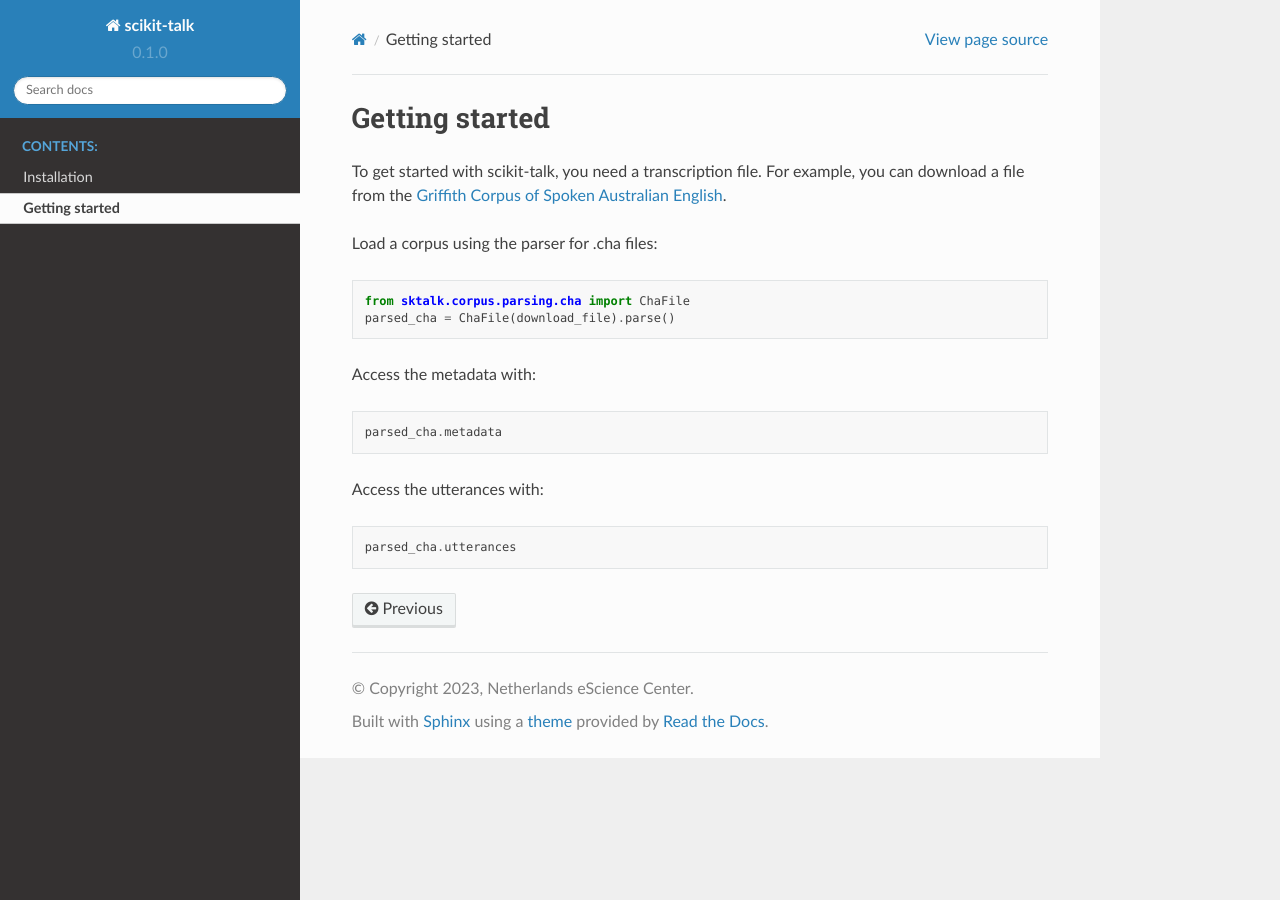
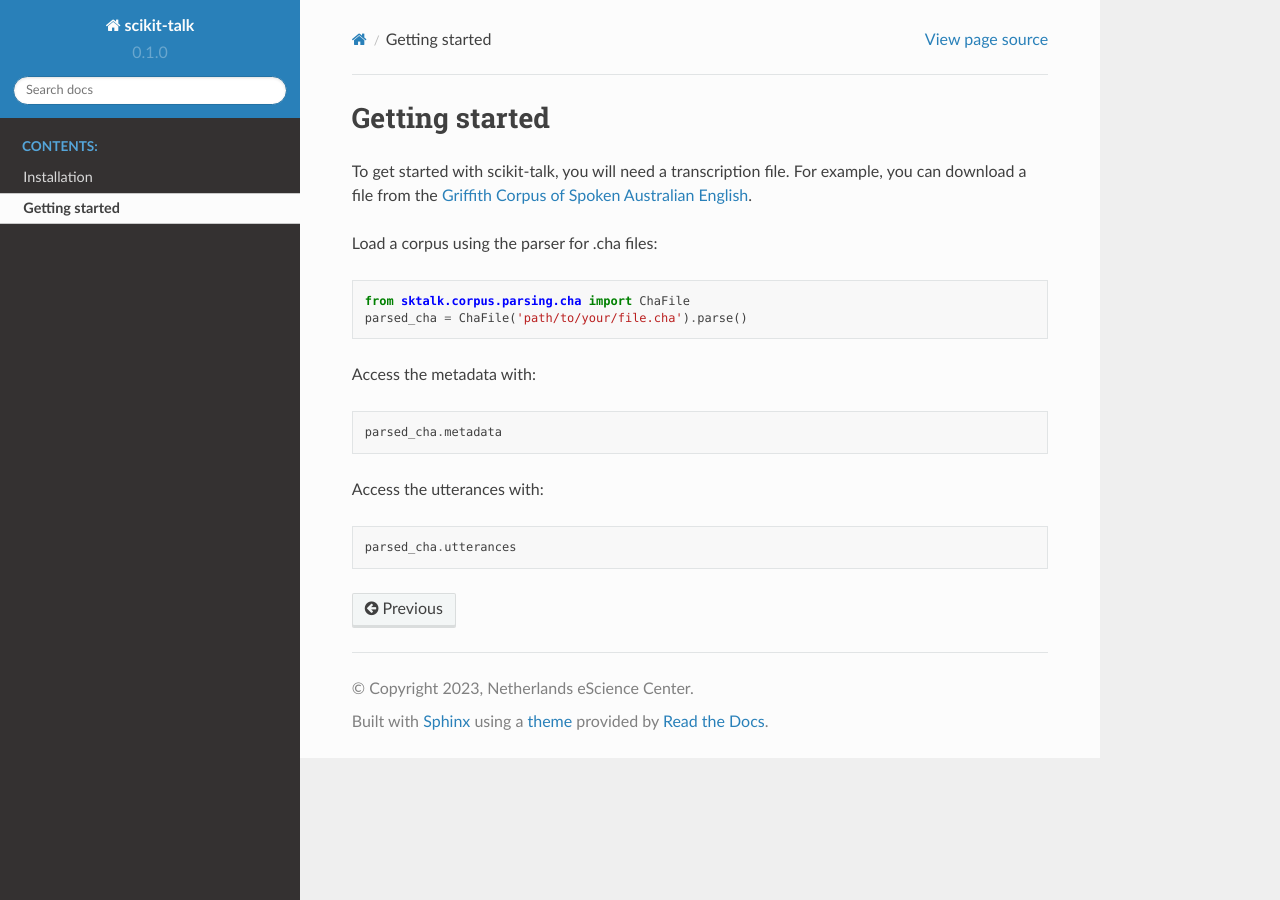
Before and after one commit to elpaco-escience/scikit-talk, a Sphinx documentation site: the page built from docs/getting_started.rst, in a window 1280 px wide. Built offline with Sphinx 7.4.7 and the Read the Docs theme 2.0.0, drawn with Linux system fonts in a browser that asks for light colours.

Commit message:
update dummy path

```diff
--- a/docs/getting_started.rst
+++ b/docs/getting_started.rst
@@ -3,16 +3,16 @@
 Getting started
 ---------------
 
-To get started with scikit-talk, you need a transcription file.
+To get started with scikit-talk, you will need a transcription file.
 For example, you can download a file from the
-`Griffith Corpus of Spoken Australian English <https://ca.talkbank.org/data-orig/GCSAusE/01.cha>`_.
+`Griffith Corpus of Spoken Australian English <https://ca.talkbank.org/data-orig/GCSAusE/>`_.
 
 Load a corpus using the parser for .cha files:
 
 .. code-block:: python
 
     from sktalk.corpus.parsing.cha import ChaFile
-    parsed_cha = ChaFile(download_file).parse()
+    parsed_cha = ChaFile('path/to/your/file.cha').parse()
 
 Access the metadata with:
 
```
